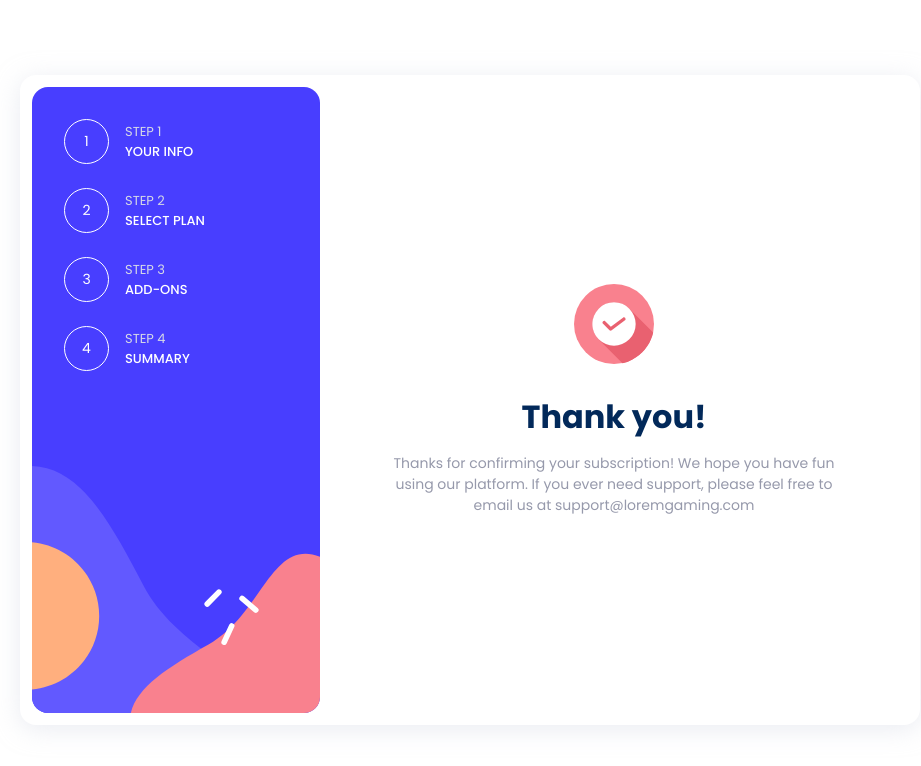
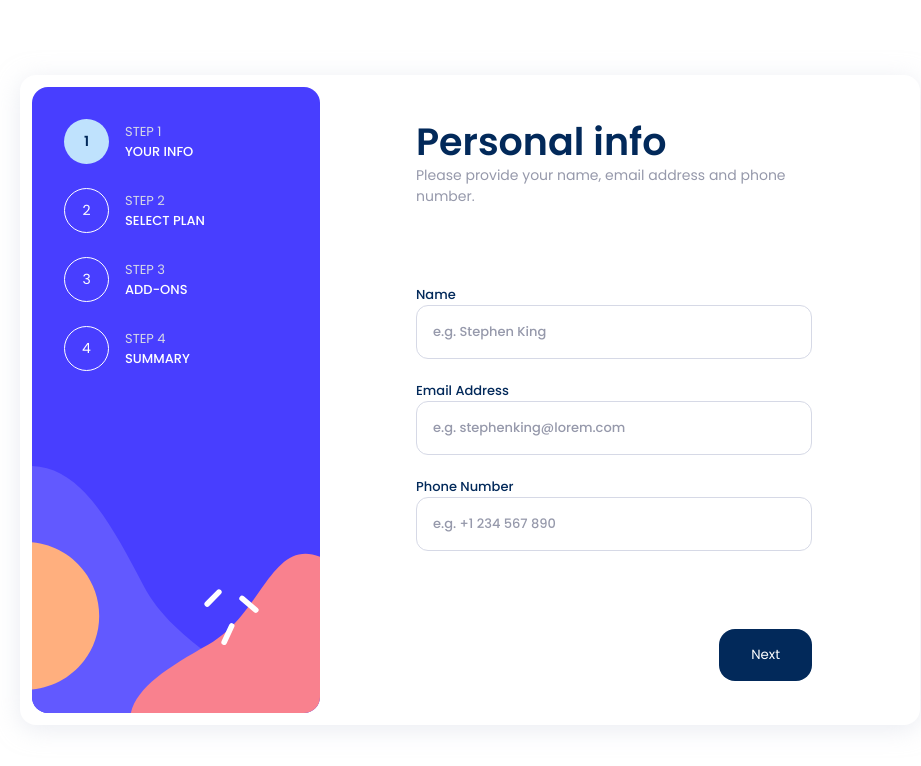
Before and after one commit to Rijad99/form-wizard, a React (Create React App) app: page / in a window 1280 px wide. Shown: the top 766 px of the page, without its empty margins (170-1091 px from the left). Built offline with nearby package versions, Linux system fonts and the light colour scheme.

Commit message:
Correct wrong state value

```diff
--- a/src/client/components/main/FormWizard/FormWizard.tsx
+++ b/src/client/components/main/FormWizard/FormWizard.tsx
@@ -28,7 +28,7 @@ const StepsList = (props: PropsWithChildren) => {
 };
 
 export const FormWizard = () => {
-    const [activeStep, setActiveStep] = useState<number>(4);
+    const [activeStep, setActiveStep] = useState<number>(0);
 
     const handleStepChange = (stepNumber: number) => {
         setActiveStep(stepNumber);
```
